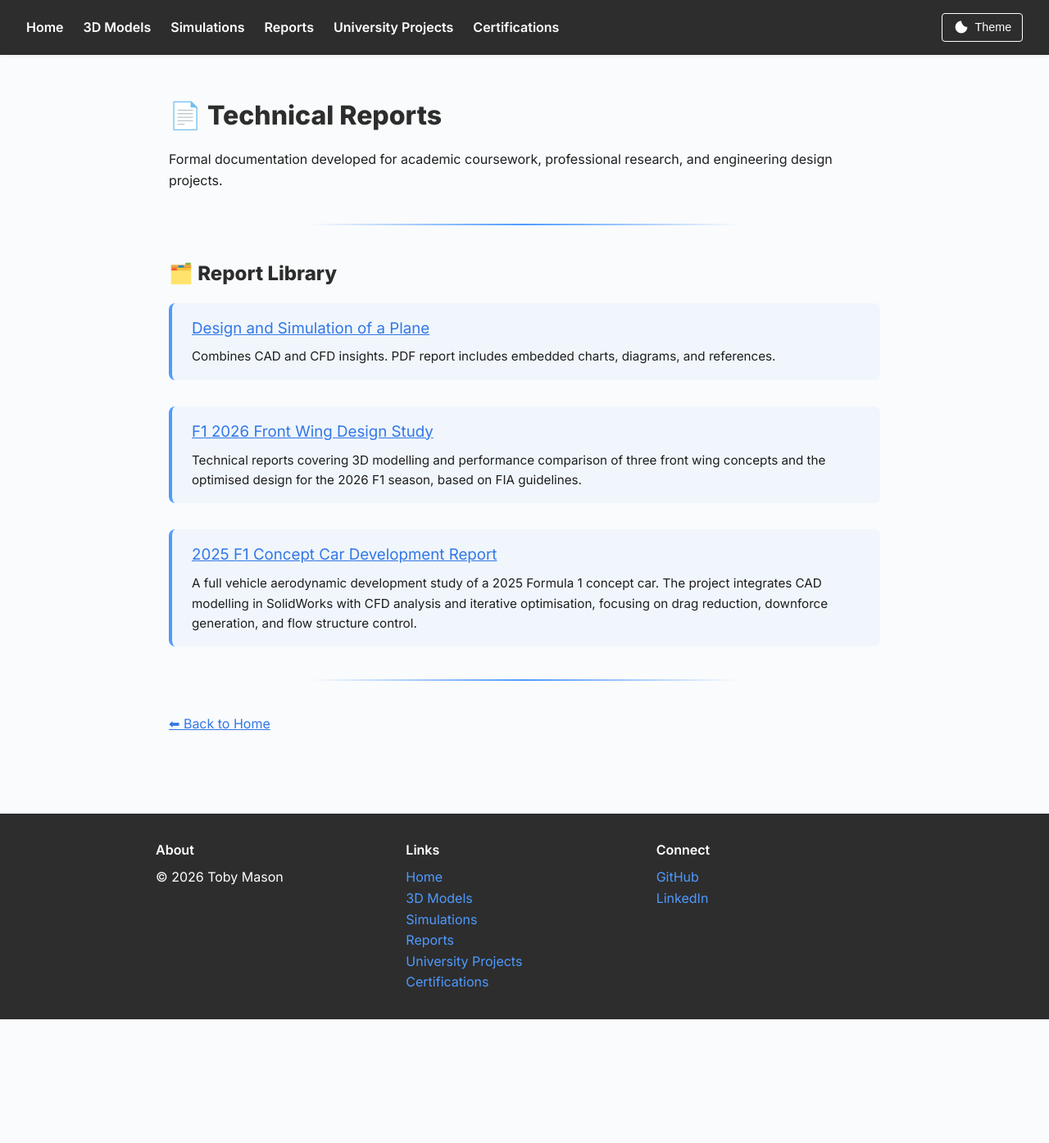
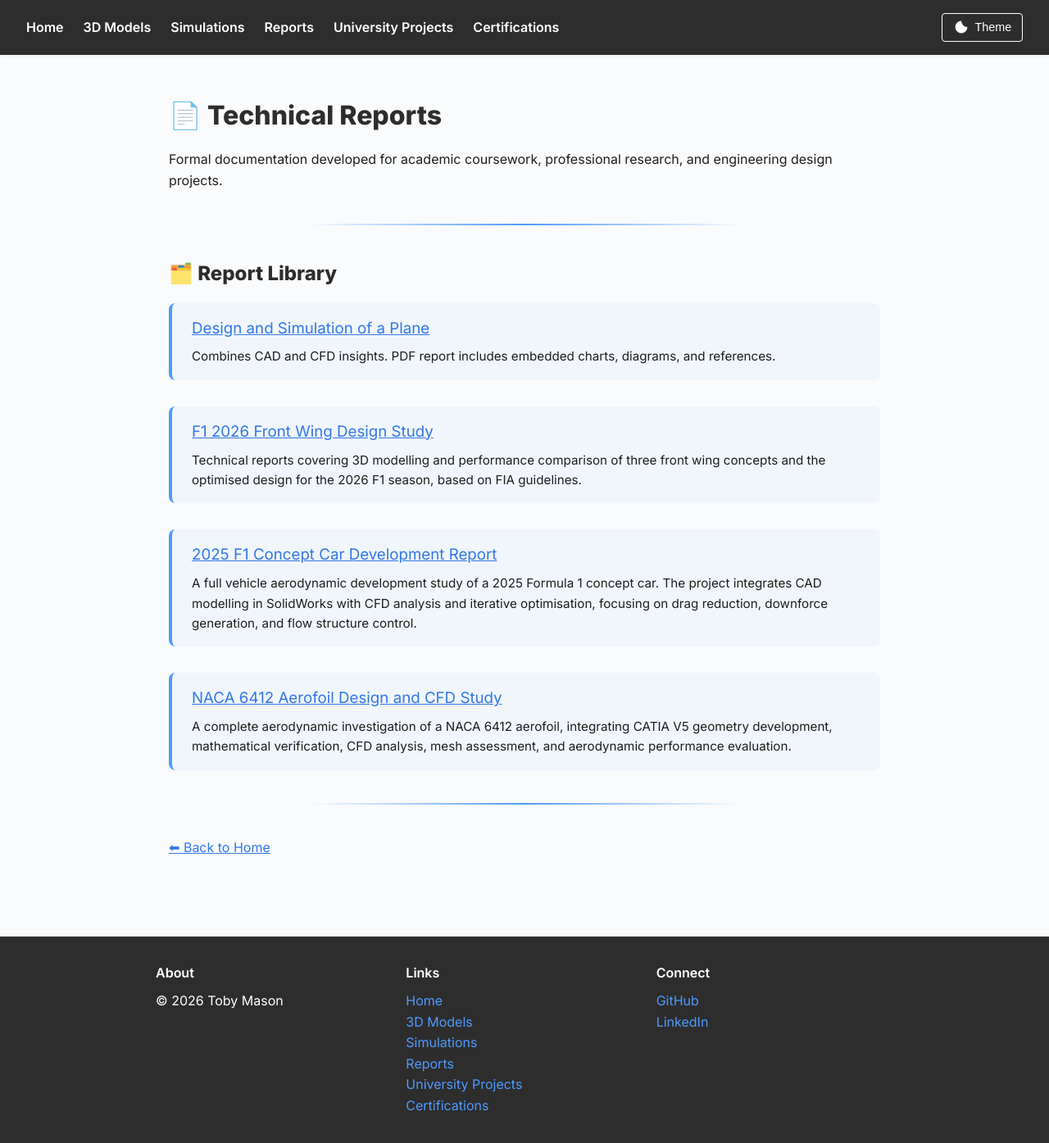
Before and after one commit to tob-mas/engineeringportfolio, a Jekyll site: the page built from reports/reports.md, in a window 1280 px wide and 1395 px high. Shown: the whole window at 82% size. Built offline with Jekyll 4.4.1, drawn with Linux system fonts in a browser that asks for light colours.

Commit message:
Add NACA 6412 Aerofoil Design report section
Added a new section for NACA 6412 Aerofoil Design and CFD Study, including project details.

```diff
--- a/reports/reports.md
+++ b/reports/reports.md
@@ -34,6 +34,17 @@ Formal documentation developed for academic coursework, professional research, a
   </p>
 </div>
 
+<div class="content-block">
+  <h3>
+    <a href="{{ site.baseurl }}/reports/24-09-26">
+      NACA 6412 Aerofoil Design and CFD Study
+    </a>
+  </h3>
+  <p>
+    A complete aerodynamic investigation of a NACA 6412 aerofoil, integrating CATIA V5 geometry        development, mathematical verification, CFD analysis, mesh assessment, and aerodynamic performance evaluation.
+  </p>
+</div>
+
 ---
 
 [⬅ Back to Home]({{ site.baseurl }}/)
```
